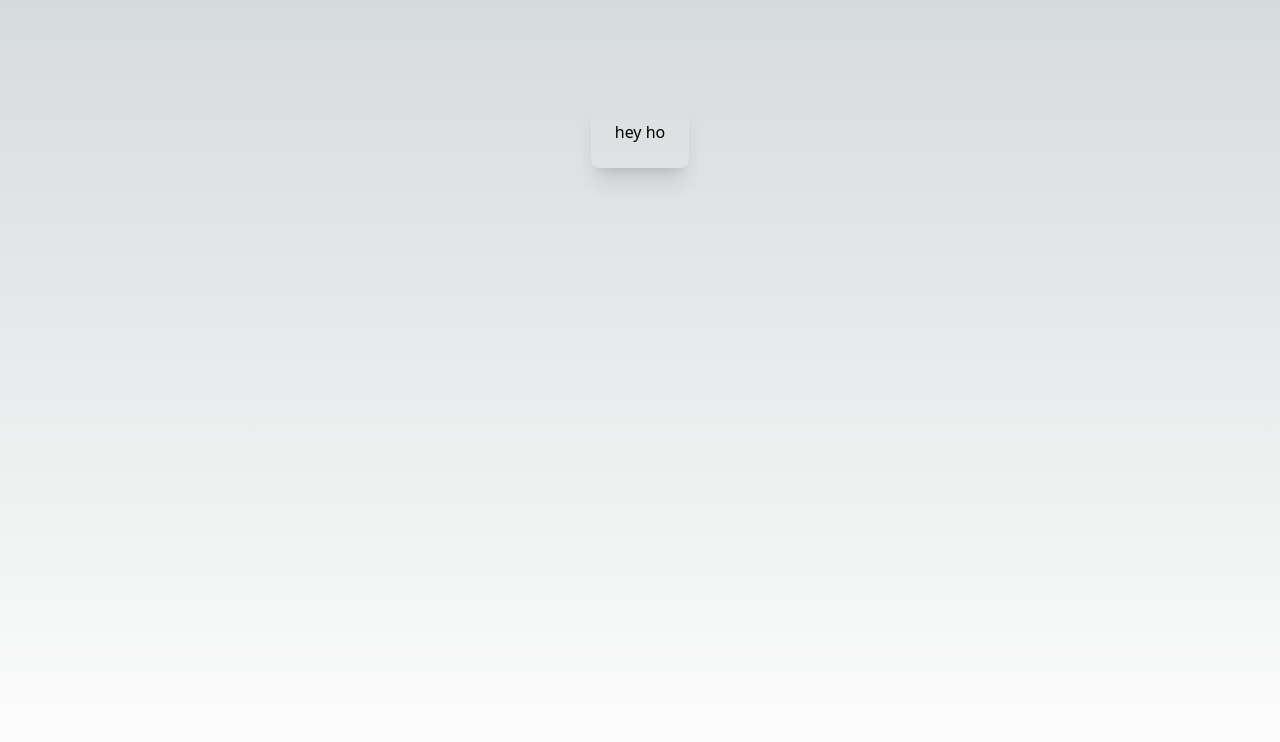
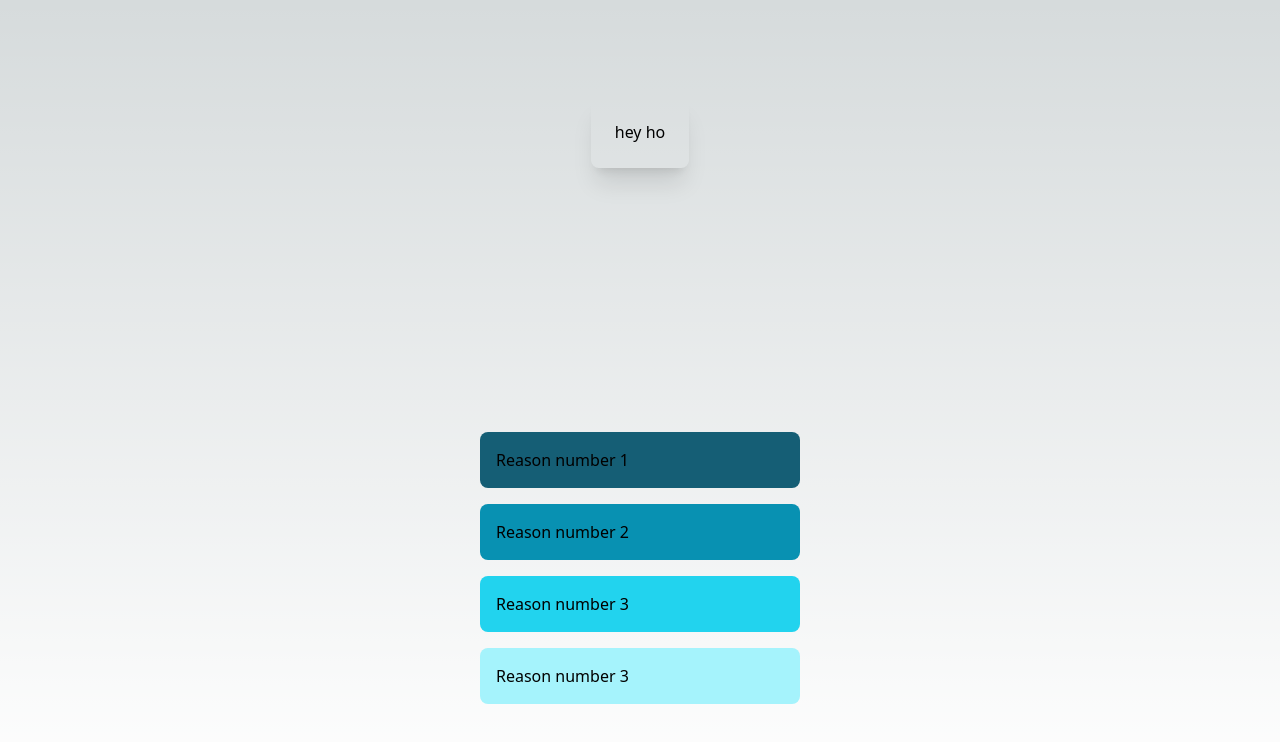
Before and after one commit to Aluonam/TailwindCSS, a Next.js app: page / in a window 1280 px wide. Shown: the top 742 px of the page. Built offline with nearby package versions, Linux system fonts and the light colour scheme.

Commit message:
feat: colours

```diff
--- a/src/pages/index.js
+++ b/src/pages/index.js
@@ -3,11 +3,17 @@
 export default function Home() {
   return (
     <main
-      className={`flex min-h-screen flex-col items-center justify-between p-24`}>
-      <div className="flex max-w-sm mx-auto my-0 p-6 rounded-lg bg-blue shadow-xl">
+    className={`flex min-h-screen flex-col items-center justify-between p-24`}>
+      <div className="flex max-w-sm mx-auto my-0 p-6  rounded-lg bg-blue shadow-xl">
        hey ho
         </div>
-
+    <div className={`flex space-y-4 flex-col `}>
+      {/* Paleta de colores: https://tailwindcss.com/docs/customizing-colors */}
+      <div className={`bg-cyan-800 p-4 rounded-lg w-80`}>Reason number 1</div>
+      <div className={`bg-cyan-600 p-4 rounded-lg`}>Reason number 2</div>
+      <div className={`bg-cyan-400 p-4 rounded-lg`}>Reason number 3</div>
+      <div className={`bg-cyan-200 p-4 rounded-lg`}>Reason number 3</div>
+    </div>
     </main>
   );
 }
```
